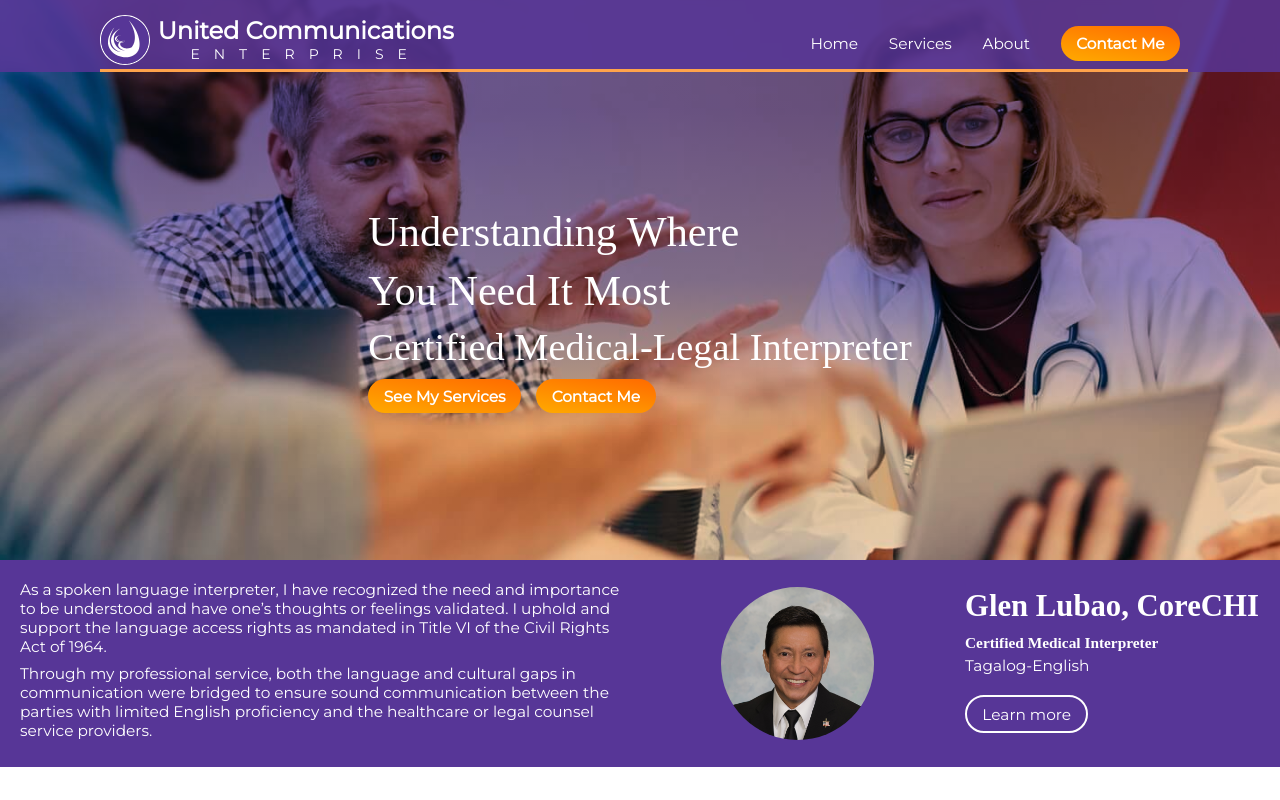
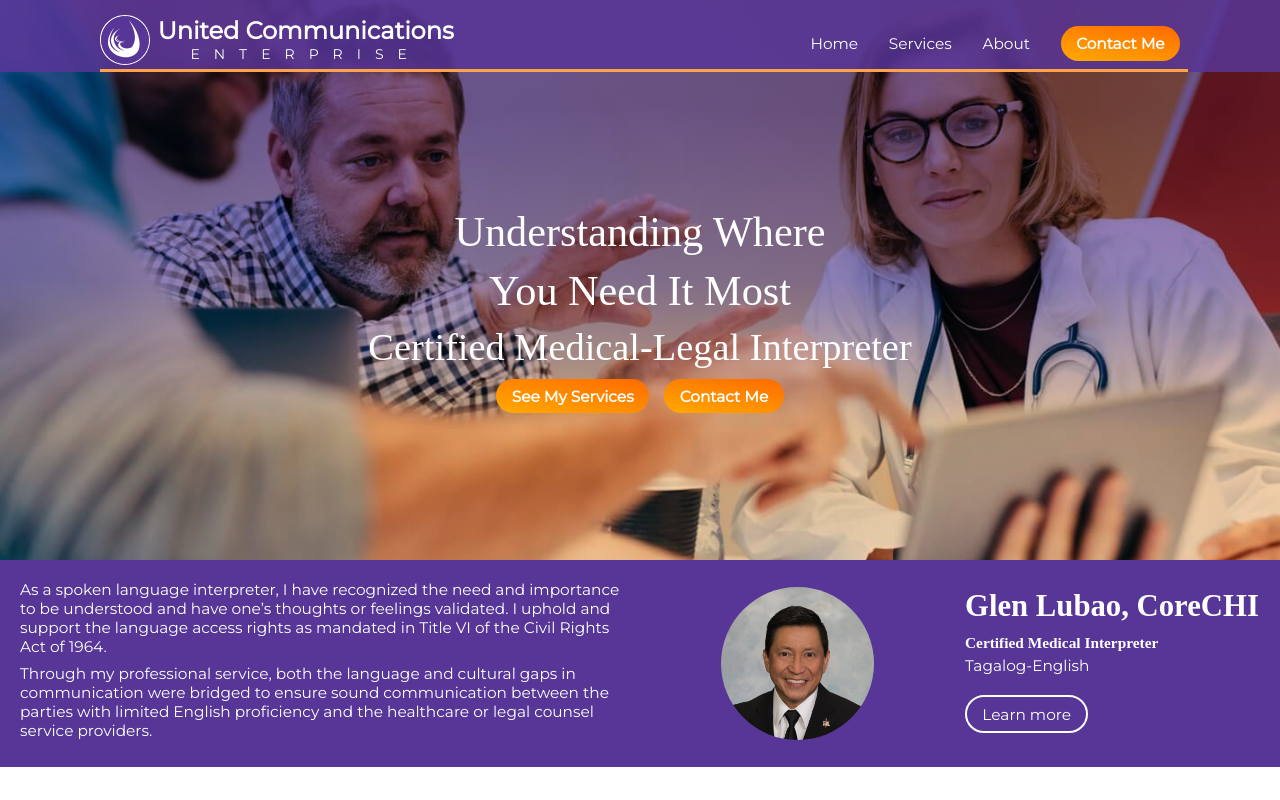
Before and after one commit to clydebaron2000/unicome, a React (Create React App) app in the folder client/: page / in a window 1280 px wide. Shown: the top 800 px of the page. Built offline with nearby package versions, Linux system fonts and the light colour scheme.

Commit message:
modified scss

```diff
--- a/client/src/css/app.css
+++ b/client/src/css/app.css
@@ -506,24 +506,24 @@ section {
   padding: 15px;
   padding-top: 75px;
 }
-.hero.home .foreground:first-child {
+.hero.home .foreground .content {
   display: grid;
   place-items: center;
 }
-.hero.home .foreground:first-child h1 {
+.hero.home .foreground .content h1 {
   text-transform: capitalize;
 }
-.hero.home .foreground:first-child h1, .hero.home .foreground:first-child h2 {
+.hero.home .foreground .content h1, .hero.home .foreground .content h2 {
   margin-bottom: 10px;
 }
-.hero.home .foreground:first-child .button-container {
+.hero.home .foreground .content .button-container {
   display: flex;
   flex-direction: row;
 }
-.hero.home .foreground:first-child .button-container a + button {
+.hero.home .foreground .content .button-container a + button {
   margin-left: 1em;
 }
-.hero.home .foreground:first-child .button-container * {
+.hero.home .foreground .content .button-container * {
   text-decoration: none;
 }
 
--- a/client/src/pages/home/index.jsx
+++ b/client/src/pages/home/index.jsx
@@ -9,7 +9,7 @@ export default function Home(props){
         {/*TODO: get close to centering text in hero */}
         <div className='hero home'>
             <div className='foreground'>
-                <div>
+                <div className='content'>
                     {/* <h1>Understanding where you need it most</h1> */}
                     {/* <h1>Understanding where <wbr></wbr> you need it most</h1> */}
                     <h1>Understanding where</h1>
--- a/client/src/scss/app.scss
+++ b/client/src/scss/app.scss
@@ -425,7 +425,7 @@ section{
     // transform: translateY(20px);
     padding:15px;
     padding-top:75px;
-    &:first-child{
+    .content{
       display: grid;
       place-items: center;
       h1{
```
